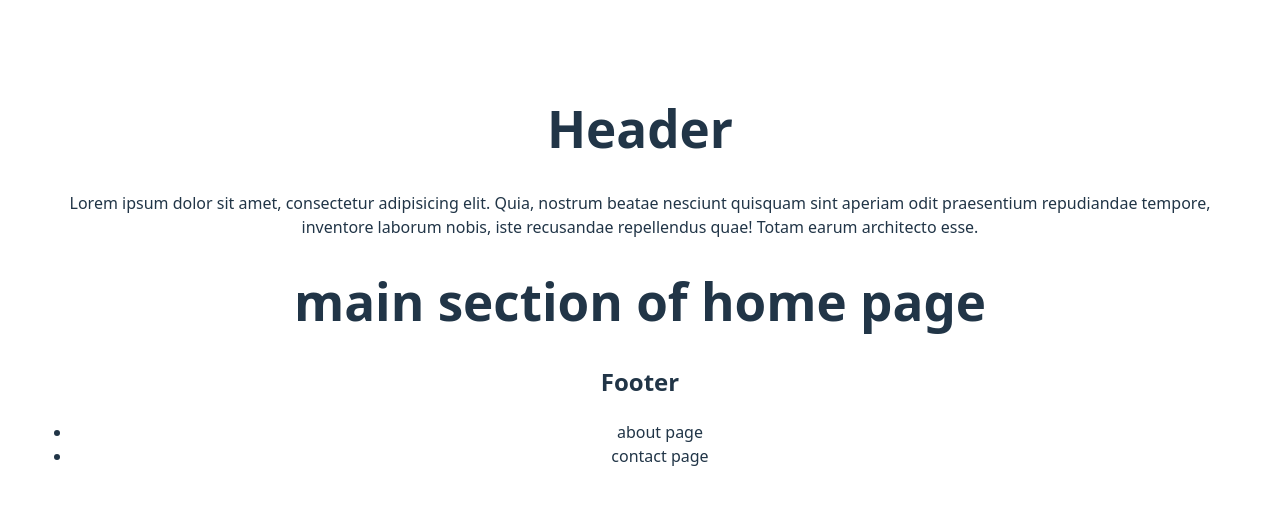
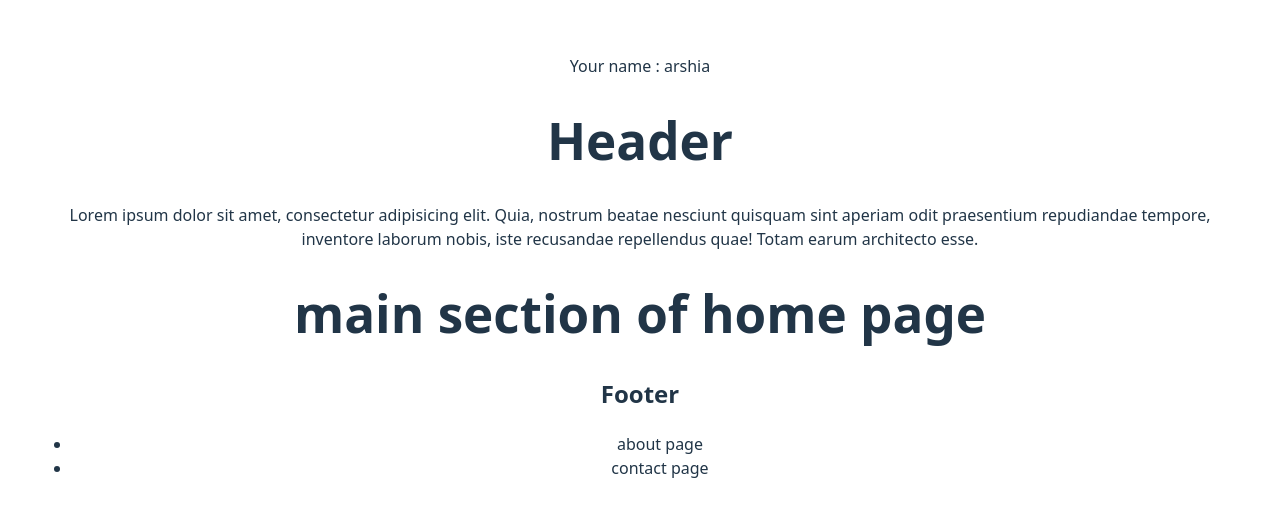
Before and after one commit to arshiaTests/reactMidLvl, a React (Vite) app: page / in a window 1280 px wide. Shown: the part 125-642 px from the top of the page. Built offline with nearby package versions, Linux system fonts and the light colour scheme.

Commit message:
use {name}

```diff
--- a/src/Home.jsx
+++ b/src/Home.jsx
@@ -3,8 +3,10 @@ import Main from "./components/home/Main.jsx"
 import Footer from "./components/layouts/Footer.jsx"
 
 export default function Home(){
+    let name = "arshia";
     return (
         <div>
+            <div id="name">Your name : {name} </div>
             <Header/>
             <Main/>
             <Footer/>
```
